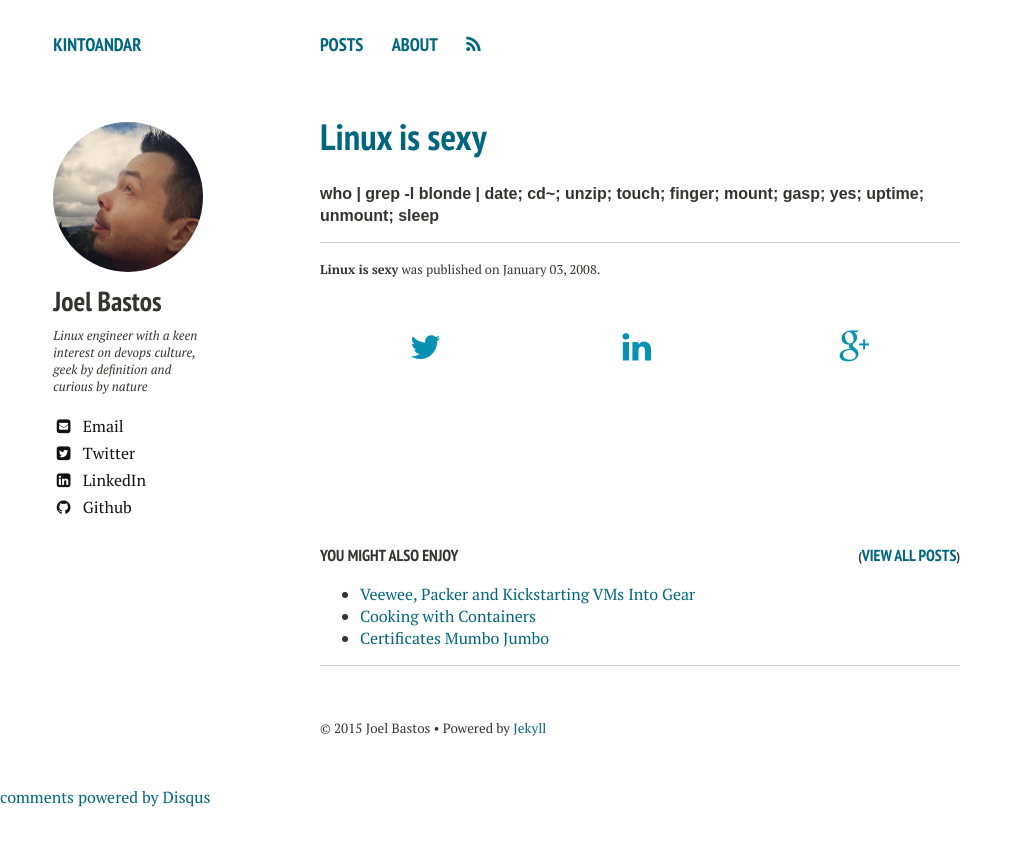
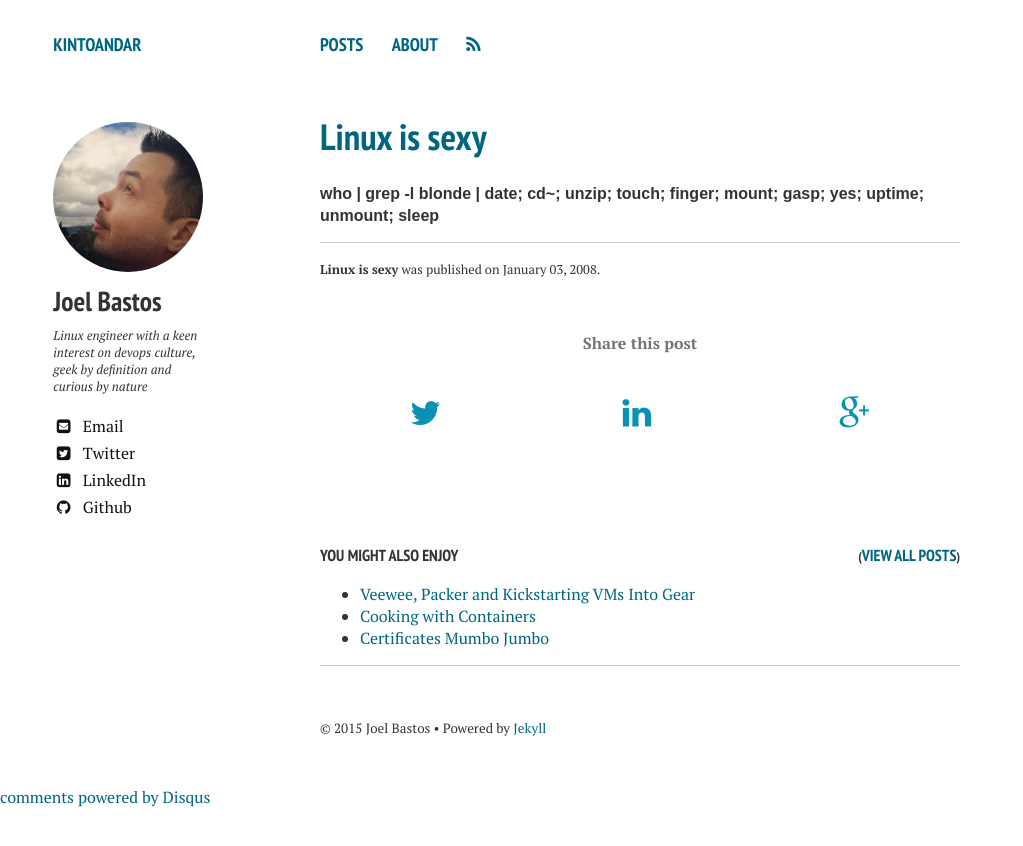
Before and after one commit to kintoandar/kintoandar.github.io, a Jekyll site: the page built from _posts/2008-01-03-linux-is-sexy.html, in a window 1280 px wide. Shown: the top 846 px of the page, without its empty margins (0-1023 px from the left). Built offline with Jekyll 4.4.1, drawn with Linux system fonts in a browser that asks for light colours; nearby versions of some CDN libraries; comment, search, counter and statistics services are not loaded.

Commit message:
add label to share buttons

```diff
--- a/_includes/_social.html
+++ b/_includes/_social.html
@@ -1,4 +1,8 @@
 <div class="custom-social-buttons">
+    <div class="share-buttons-label">
+       <center><span>Share this post</i></span></center>
+       <br><br>
+    </div>
     <div class="custom-social-button twitter">
         <a id="twitter-link" href="#"><i class="fa fa-fw fa-twitter"></i></a>
     </div>
--- a/_sass/social.scss
+++ b/_sass/social.scss
@@ -1,6 +1,11 @@
 .custom-social-buttons {
     padding-top: 25px;
     margin-bottom: 85px;
+}
+
+.share-buttons-label {
+    color: #747474;
+    font-weight: bold;
 }
 
 .custom-social-button {
```
